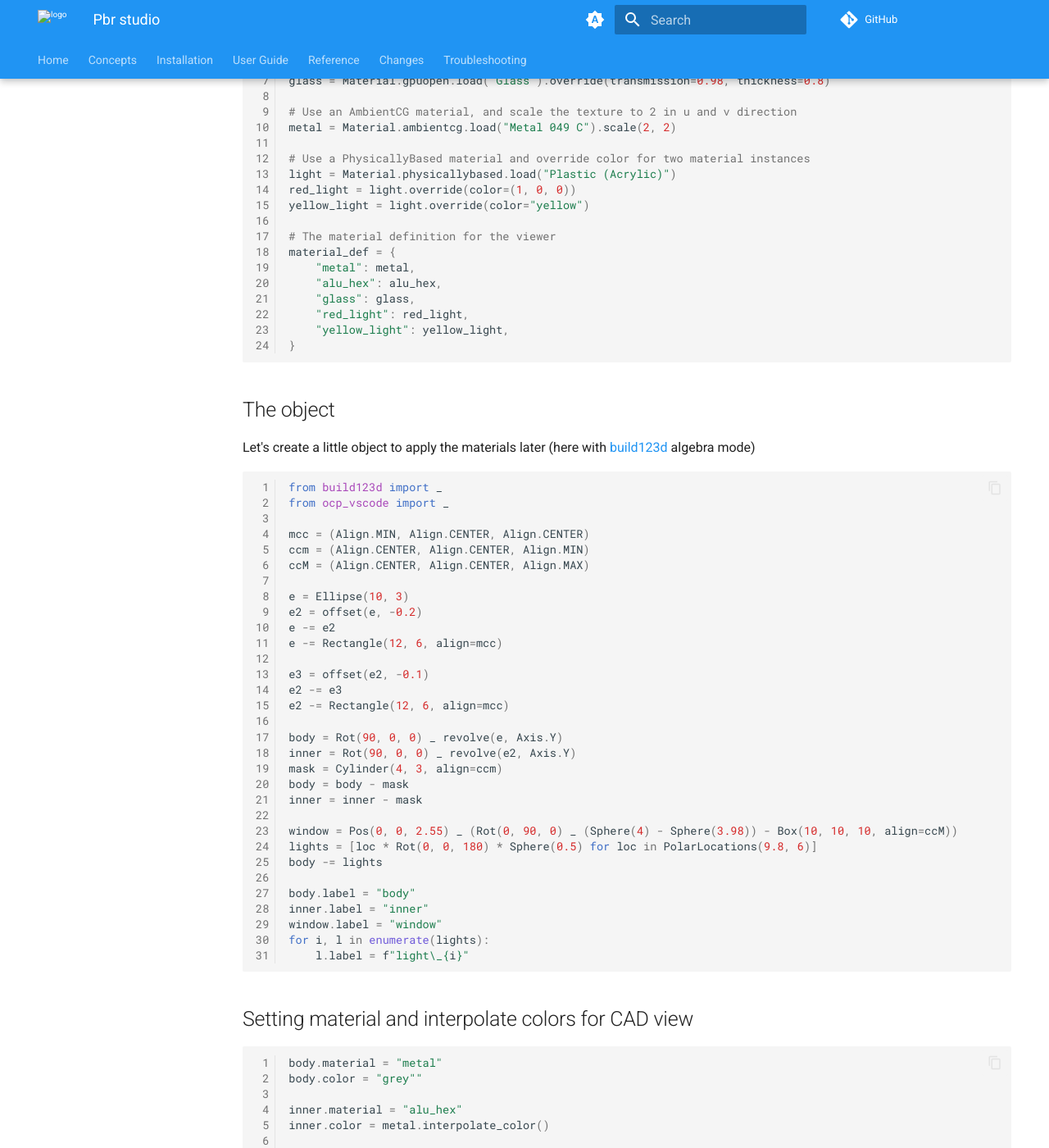
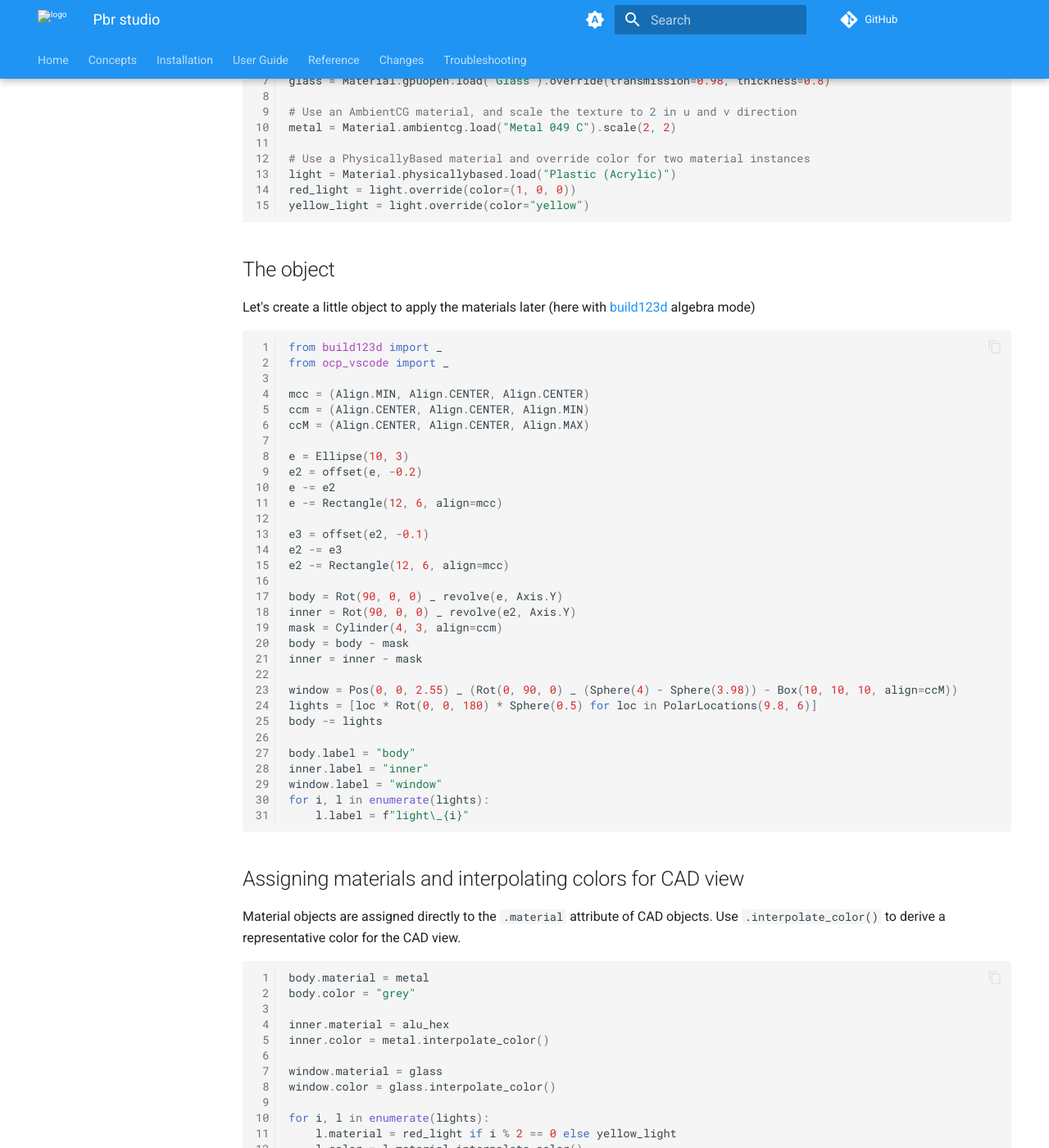
Before and after one commit to bernhard-42/vscode-ocp-cad-viewer, an MkDocs documentation site: the page built from docs/pbr_studio.md, in a window 1280 px wide and 1400 px high, scrolled down 540 px. Shown: the whole window at 82% size. Built offline with MkDocs 1.6.1 and Material for MkDocs 9.7.7, drawn with Linux system fonts in a browser that asks for light colours; plug-ins that fetch from the network failed and are left out; comment, search, counter and statistics services are not loaded; some of the changed text lies outside the part shown.

Commit message:
directly apply material objects to material property and extract them in show

````diff
--- a/docs/pbr_studio.md
+++ b/docs/pbr_studio.md
@@ -26,14 +26,6 @@ light = Material.physicallybased.load("Plastic (Acrylic)")
 red_light = light.override(color=(1, 0, 0))
 yellow_light = light.override(color="yellow")
 
-# The material definition for the viewer
-material_def = {
-    "metal": metal,
-    "alu_hex": alu_hex,
-    "glass": glass,
-    "red_light": red_light,
-    "yellow_light": yellow_light,
-}
 ```
 
 ## The object
@@ -75,22 +67,23 @@ for i, l in enumerate(lights):
 
 ```
 
-## Setting material and interpolate colors for CAD view
+## Assigning materials and interpolating colors for CAD view
+
+Material objects are assigned directly to the `.material` attribute of CAD objects. Use `.interpolate_color()` to derive a representative color for the CAD view.
 
 ```python
+body.material = metal
+body.color = "grey"
 
-body.material = "metal"
-body.color = "grey""
-
-inner.material = "alu_hex"
+inner.material = alu_hex
 inner.color = metal.interpolate_color()
 
-window.material = "glass"
+window.material = glass
 window.color = glass.interpolate_color()
 
 for i, l in enumerate(lights):
-    l.material = "red_light" if i % 2 == 0 else "yellow_light"
-    l.color = material_def[l.material].interpolate_color()
+    l.material = red_light if i % 2 == 0 else yellow_light
+    l.color = l.material.interpolate_color()
 ```
 
 ## Visualisation
@@ -103,7 +96,6 @@ show(
     inner,
     window,
     lights,
-    material_definitions=material_def,
     studio_environment="https://dl.polyhaven.org/file/ph-assets/HDRIs/hdr/4k/suburban_garden_4k.hdr",
     studio_env_rotation=275,
 )
````
Also changed, not shown: docs/show.md (+1 -2 lines), docs/show_object.md (+1 -2 lines), 2 other files.
